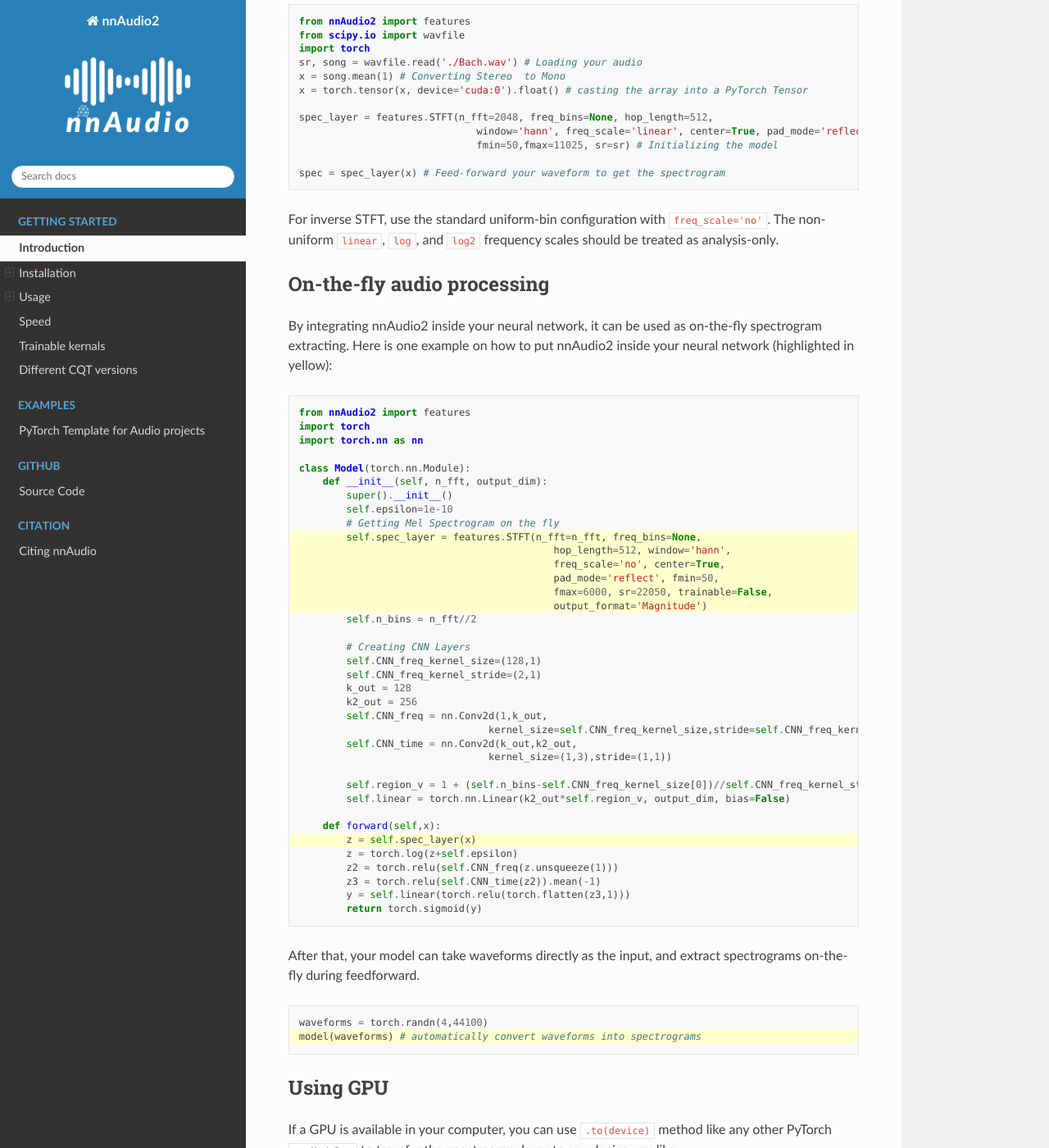
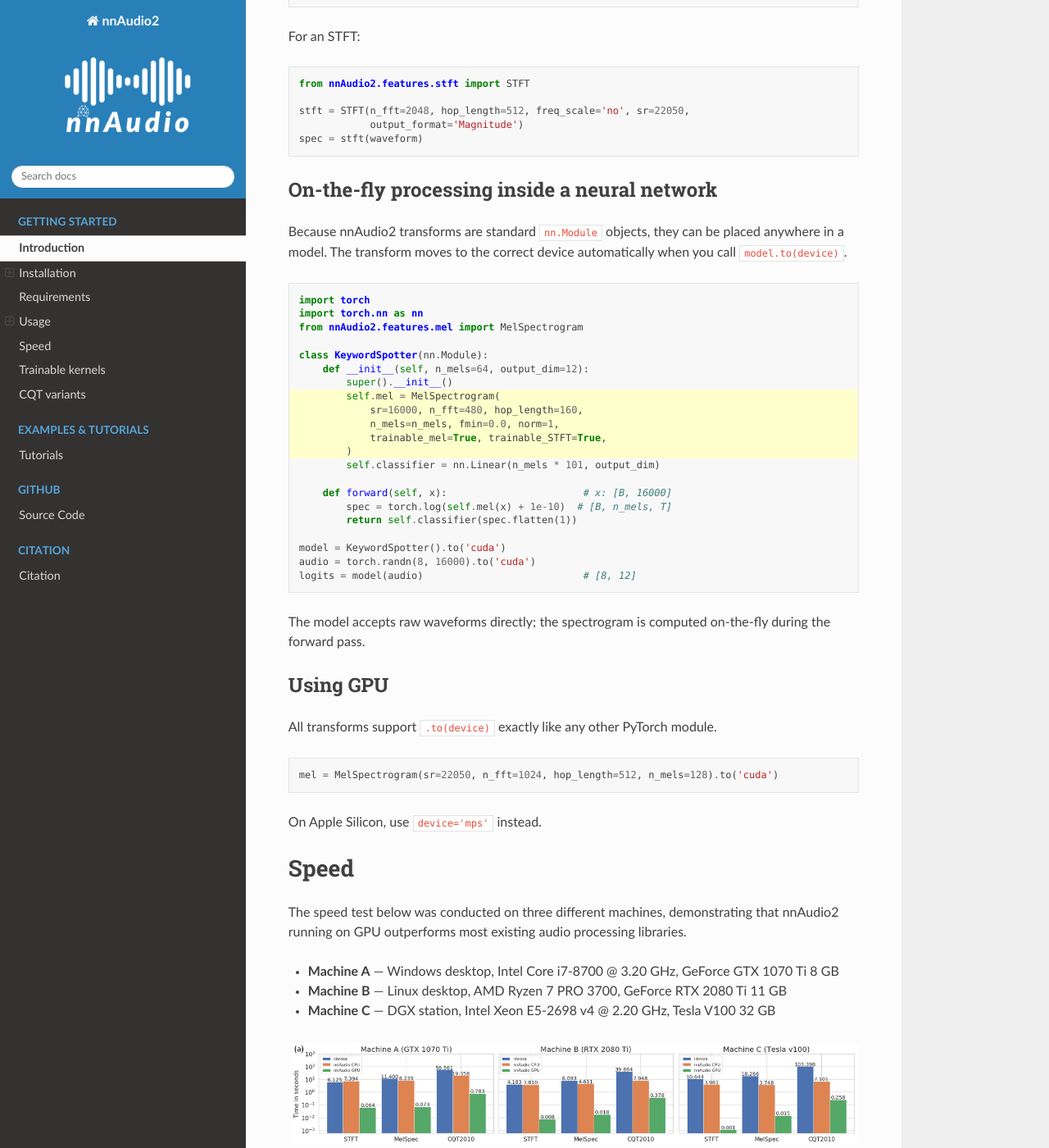
Before and after one commit to AMAAI-Lab/nnAudio2, a Sphinx documentation site: the page built from Sphinx/source/intro.rst, in a window 1280 px wide and 1400 px high, scrolled down 1948 px. Shown: the whole window at 82% size. Built offline with Sphinx 7.4.7 and the Read the Docs theme 3.1.0, drawn with Linux system fonts in a browser that asks for light colours; some of the changed text lies outside the part shown.

Commit message:
updated docs

```diff
--- a/Sphinx/source/intro.rst
+++ b/Sphinx/source/intro.rst
@@ -1,209 +1,195 @@
+Introduction
+============
 
-Introduction
-************
+nnAudio2 implements audio feature extraction as differentiable PyTorch ``nn.Module`` layers.
+Transforms such as STFT, Mel spectrogram, MFCC, CQT, VQT, and Gammatone run on GPU (CUDA
+or MPS) or CPU and can be embedded directly inside a neural network. Because the kernels are
+``nn.Parameter`` tensors, filter banks can optionally be made **trainable** — optimised
+end-to-end alongside the rest of the model.
 
-nnAudio2 is basically a GPU version of some of the librosa functions, with additional features such as differentiable and trainable. The figure below shows the spectrograms obtained by nnAudio2 and librosa using different input signals.
+The figure below compares spectrograms produced by nnAudio2 and librosa for the same input.
 
 .. image:: ../../figures/performance_1.png
     :align: center
-    :alt: Speed test across different machines
+    :alt: Spectrogram comparison — nnAudio2 vs librosa
 
 .. image:: ../../figures/performance_2.png
     :align: center
-    :alt: Speed test across different machines
+    :alt: Spectrogram comparison — nnAudio2 vs librosa
 
 
 Installation
-************
+============
 
 Via PyPI
-~~~~~~~~
-To install previous releases from pypi: ``pip install nnAudio==x.x.x``, where ``x.x.x`` is the version number.
-The lastest version might not be always available in PyPI, in this case, please install the lastest version from github.
+--------
+
+.. code-block:: bash
+
+    pip install nnaudio2
 
 Via GitHub
-~~~~~~~~~~
-To install the lastest version from github, you can do ``pip install git+https://github.com/AMAAI-Lab/nnAudio2.git#subdirectory=Installation``.
+----------
 
-Alternatively, you can also install from the github manually by the following steps:
+.. code-block:: bash
 
-1. Clone the repository with ``git clone https://github.com/AMAAI-Lab/nnAudio2.git <any path you want to save to>``
+    pip install git+https://github.com/AMAAI-Lab/nnAudio2.git#subdirectory=Installation
 
-2. ``cd`` into the ``Installation`` folder where the ``setup.py`` is located at
+Or install manually:
 
-3. ``python setup.py install``.
+1. ``git clone https://github.com/AMAAI-Lab/nnAudio2.git``
+2. ``cd nnAudio2/Installation``
+3. ``pip install .``
 
 
-Requirement
-~~~~~~~~~~~
+Requirements
+============
 
-Numpy >= 1.14.5, < 2.0
+- Python ≥ 3.11
+- PyTorch ≥ 2.0
+- NumPy ≥ 1.14.5
+- SciPy ≥ 1.2.0
 
-Scipy >= 1.2.0
-
-PyTorch >= 1.6.0 (Griffin-Lim only available after 1.6.0)
-
-Python >= 3.8
-
-librosa = 0.7.0 (Theortically nnAudio2 depends on librosa. But we only need to use a single function mel from librosa.filters. To save users troubles from installing librosa for this single function, I just copy the chunk of functions corresponding to mel in my code so that nnAudio2 runs without the need to install librosa)
 
 Usage
-*****
+=====
 
-Standalone Usage
-~~~~~~~~~~~~~~~~
-To use nnAudio2, you need to define the spectrogram layer in the same way as a neural network layer.
-After that, you can pass a batch of waveform to that layer to obtain the spectrograms.
-The input shape should be `(batch, len_audio)`.
+Standalone
+----------
+
+Import the specific transform you need and initialise it like any other ``nn.Module``.
+The input shape is ``(batch, samples)``.
 
 .. code-block:: python
 
-    from nnAudio2 import features
-    from scipy.io import wavfile
     import torch
-    sr, song = wavfile.read('./Bach.wav') # Loading your audio
-    x = song.mean(1) # Converting Stereo  to Mono
-    x = torch.tensor(x, device='cuda:0').float() # casting the array into a PyTorch Tensor
+    import torchaudio
+    from nnAudio2.features.mel import MelSpectrogram
 
-    spec_layer = features.STFT(n_fft=2048, freq_bins=None, hop_length=512,
-                                  window='hann', freq_scale='linear', center=True, pad_mode='reflect',
-                                  fmin=50,fmax=11025, sr=sr) # Initializing the model
+    waveform, sr = torchaudio.load('audio.wav')      # [channels, samples]
+    waveform = waveform.mean(0, keepdim=True)         # mono, [1, samples]
 
-    spec = spec_layer(x) # Feed-forward your waveform to get the spectrogram
+    mel = MelSpectrogram(sr=sr, n_fft=1024, hop_length=512, n_mels=128)
+    spec = mel(waveform)                              # [1, 128, T]
 
-For inverse STFT, use the standard uniform-bin configuration with ``freq_scale='no'``. The non-uniform ``linear``, ``log``, and ``log2`` frequency scales should be treated as analysis-only.
+For an STFT:
+
+.. code-block:: python
+
+    from nnAudio2.features.stft import STFT
+
+    stft = STFT(n_fft=2048, hop_length=512, freq_scale='no', sr=22050,
+                output_format='Magnitude')
+    spec = stft(waveform)
 
 
 .. _on-the-fly:
 
-On-the-fly audio processing
-~~~~~~~~~~~~~~~~~~~~~~~~~~~
-By integrating nnAudio2 inside your neural network, it can be used as on-the-fly spectrogram extracting. Here is one example on how to put nnAudio2 inside your neural network (highlighted in yellow):
+On-the-fly processing inside a neural network
+---------------------------------------------
+
+Because nnAudio2 transforms are standard ``nn.Module`` objects, they can be placed
+anywhere in a model. The transform moves to the correct device automatically when
+you call ``model.to(device)``.
 
 .. code-block:: python
-    :emphasize-lines: 10-15,32
+    :emphasize-lines: 8-12
 
-    from nnAudio2 import features
     import torch
     import torch.nn as nn
+    from nnAudio2.features.mel import MelSpectrogram
 
-    class Model(torch.nn.Module):
-        def __init__(self, n_fft, output_dim):
+    class KeywordSpotter(nn.Module):
+        def __init__(self, n_mels=64, output_dim=12):
             super().__init__()
-            self.epsilon=1e-10
-            # Getting Mel Spectrogram on the fly
-            self.spec_layer = features.STFT(n_fft=n_fft, freq_bins=None,
-                                               hop_length=512, window='hann',
-                                               freq_scale='no', center=True,
-                                               pad_mode='reflect', fmin=50,
-                                               fmax=6000, sr=22050, trainable=False,
-                                               output_format='Magnitude')
-            self.n_bins = n_fft//2
+            self.mel = MelSpectrogram(
+                sr=16000, n_fft=480, hop_length=160,
+                n_mels=n_mels, fmin=0.0, norm=1,
+                trainable_mel=True, trainable_STFT=True,
+            )
+            self.classifier = nn.Linear(n_mels * 101, output_dim)
 
-            # Creating CNN Layers
-            self.CNN_freq_kernel_size=(128,1)
-            self.CNN_freq_kernel_stride=(2,1)
-            k_out = 128
-            k2_out = 256
-            self.CNN_freq = nn.Conv2d(1,k_out,
-                                    kernel_size=self.CNN_freq_kernel_size,stride=self.CNN_freq_kernel_stride)
-            self.CNN_time = nn.Conv2d(k_out,k2_out,
-                                    kernel_size=(1,3),stride=(1,1))
+        def forward(self, x):                       # x: [B, 16000]
+            spec = torch.log(self.mel(x) + 1e-10)  # [B, n_mels, T]
+            return self.classifier(spec.flatten(1))
 
-            self.region_v = 1 + (self.n_bins-self.CNN_freq_kernel_size[0])//self.CNN_freq_kernel_stride[0]
-            self.linear = torch.nn.Linear(k2_out*self.region_v, output_dim, bias=False)
+    model = KeywordSpotter().to('cuda')
+    audio = torch.randn(8, 16000).to('cuda')
+    logits = model(audio)                           # [8, 12]
 
-        def forward(self,x):
-            z = self.spec_layer(x)
-            z = torch.log(z+self.epsilon)
-            z2 = torch.relu(self.CNN_freq(z.unsqueeze(1)))
-            z3 = torch.relu(self.CNN_time(z2)).mean(-1)
-            y = self.linear(torch.relu(torch.flatten(z3,1)))
-            return torch.sigmoid(y)
-
-After that, your model can take waveforms directly as the input, and extract spectrograms on-the-fly during feedforward.
-
-.. code-block:: python
-    :emphasize-lines: 2
-
-    waveforms = torch.randn(4,44100)
-    model(waveforms) # automatically convert waveforms into spectrograms
+The model accepts raw waveforms directly; the spectrogram is computed on-the-fly
+during the forward pass.
 
 
 Using GPU
-~~~~~~~~~
+---------
 
-If a GPU is available in your computer, you can use ``.to(device)`` method like any other PyTorch ``nn.Modules``
-to transfer the spectrogram layer to any device you like.
-
+All transforms support ``.to(device)`` exactly like any other PyTorch module.
 
 .. code-block:: python
 
-    spec_layer = features.STFT().to(device)
+    mel = MelSpectrogram(sr=22050, n_fft=1024, hop_length=512, n_mels=128).to('cuda')
 
-Alternatively, if your ``features`` module is used inside your PyTorch model
-as in the :ref:`on-the-fly processing section<on-the-fly>`, then you just need
-to simply do ``net.to(device)``, where ``net = Model()``.
+On Apple Silicon, use ``device='mps'`` instead.
+
 
 Speed
-*****
+=====
 
-The speed test is conducted using three different machines, and it shows that nnAudio2 running on GPU is faster than most of the existing libraries.
+The speed test below was conducted on three different machines, demonstrating that
+nnAudio2 running on GPU outperforms most existing audio processing libraries.
 
-* Machine A: Windows Desktop with CPU: Intel Core i7-8700 @ 3.20GHz and GeForce GTX 1070 Ti 8Gb GPU
-
-* Machine B: Linux Desktop with CPU: AMD Ryzen 7 PRO 3700 and 1 GeForce RTX 2080 Ti 11Gb GPU
-
-* Machine C: DGX station with CPU: Intel Xeon E5-2698 v4 @ 2.20GHz and Tesla v100 32Gb GPU
+- **Machine A** — Windows desktop, Intel Core i7-8700 @ 3.20 GHz, GeForce GTX 1070 Ti 8 GB
+- **Machine B** — Linux desktop, AMD Ryzen 7 PRO 3700, GeForce RTX 2080 Ti 11 GB
+- **Machine C** — DGX station, Intel Xeon E5-2698 v4 @ 2.20 GHz, Tesla V100 32 GB
 
 .. image:: ../../figures/speedv3.png
     :align: center
-    :alt: Speed test across different machines
+    :alt: Speed comparison across machines
 
 
-Trainable kernals
-*****************
+Trainable kernels
+=================
 
-Fourier basis in :func:`~nnAudio2.features.stft.STFT` can be set trainable by using ``trainable=True`` argument. Fourier basis in :func:`~nnAudio2.features.mel.MelSpectrogram` can be also set trainable by using `trainable_STFT=True`, and Mel filter banks can be set trainable using ``trainable_mel=False`` argument. The same goes for :func:`~nnAudio2.features.cqt.CQT`.
+STFT, Mel, and CQT kernels can all be made trainable. Pass ``trainable=True`` to
+:func:`~nnAudio2.features.stft.STFT`, or ``trainable_mel=True`` / ``trainable_STFT=True``
+to :func:`~nnAudio2.features.mel.MelSpectrogram`, or ``trainable=True`` to
+:func:`~nnAudio2.features.cqt.CQT`.
 
-The follow demonstrations are avaliable on Google colab.
+Step-by-step walkthroughs are available in the ``tutorials/`` folder of the repository:
 
-* `Trainable STFT Kernel <https://colab.research.google.com/drive/12VwjKSuXFkXCQd1hr3KUZ2bqzFEe-O6L>`__
-* `Trainable Mel Kernel <https://colab.research.google.com/drive/1UtswBYWhVxDNBRDajWzyplZfMiqENCEF>`__
-* `Trainable CQT Kernel <https://colab.research.google.com/drive/1coH54dfjAOxEyOjJrqscQRyC0_lmF04s>`__
+- **Part 1** — computing Mel spectrograms with nnAudio2
+- **Part 2** — training a linear keyword spotter with trainable basis functions
+- **Part 3** — evaluating the model and visualising learned kernels
+- **Part 4** — replacing the linear classifier with a BC-ResNet
 
 The figure below shows the STFT basis before and after training.
 
 .. image:: ../../figures/Trained_basis.png
     :align: center
-    :alt: Trained_basis
+    :alt: STFT basis before and after training
 
-
-The figure below shows how is the STFT output affected by the changes in STFT basis. Notice the subtle signal in the background for the trained STFT.
+The figure below shows how the STFT output is affected by changes to the learned basis.
+Notice the subtle difference for the trained STFT.
 
 .. image:: ../../figures/STFT_training.png
     :align: center
-    :alt: STFT_training
+    :alt: STFT output before and after training
 
 
-Different CQT versions
-**********************
+CQT variants
+============
 
-The result for ``CQT1992`` is smoother than ``CQT2010`` and librosa.
-Since librosa and ``CQT2010`` are using the same algorithm (downsampling approach as mentioned in this paper),
-you can see similar artifacts as a result of downsampling.
+``CQT1992v2`` (the default) computes the CQT directly in the time domain without
+transforming both the input and the kernels to the frequency domain, making it faster
+than the original 1992 algorithm.
 
-For ``CQT1992v2`` and ``CQT2010v2``, the CQT is computed directly in the time domain
-without the need of transforming both input waveforms and the CQT kernels to the frequency domain.
-making it faster than the original CQT proposed in 1992.
+``CQT2010`` uses the downsampling approach from the 2010 paper — the same algorithm
+as librosa — and produces similar artefacts as a result.
 
-The default CQT in nnAudio2 is the ``CQT1992v2`` version.
-For more detail, please refer to our `paper <https://ieeexplore.ieee.org/document/9174990>`__
-
-All versions of CQT are available for users to choose.
-To explicitly choose which CQT to use, you can refer to the :ref:`CQT API section<nnAudio2.features.cqt.CQT>`.
-
+For more detail, see the `paper <https://ieeexplore.ieee.org/document/9174990>`_.
+All CQT variants are accessible via :ref:`CQT API <nnAudio2.features.cqt.CQT>`.
 
 .. image:: ../../figures/CQT_compare.png
     :align: center
-    :alt: Comparing different versions of CQTs
+    :alt: Comparing different CQT versions
```
Also changed, not shown: Sphinx/source/citing.rst (+52 -23 lines), Sphinx/source/examples.rst (+30 -4 lines), Sphinx/source/github.rst (+6 -1 lines), Sphinx/source/index.rst (+28 -45 lines).
